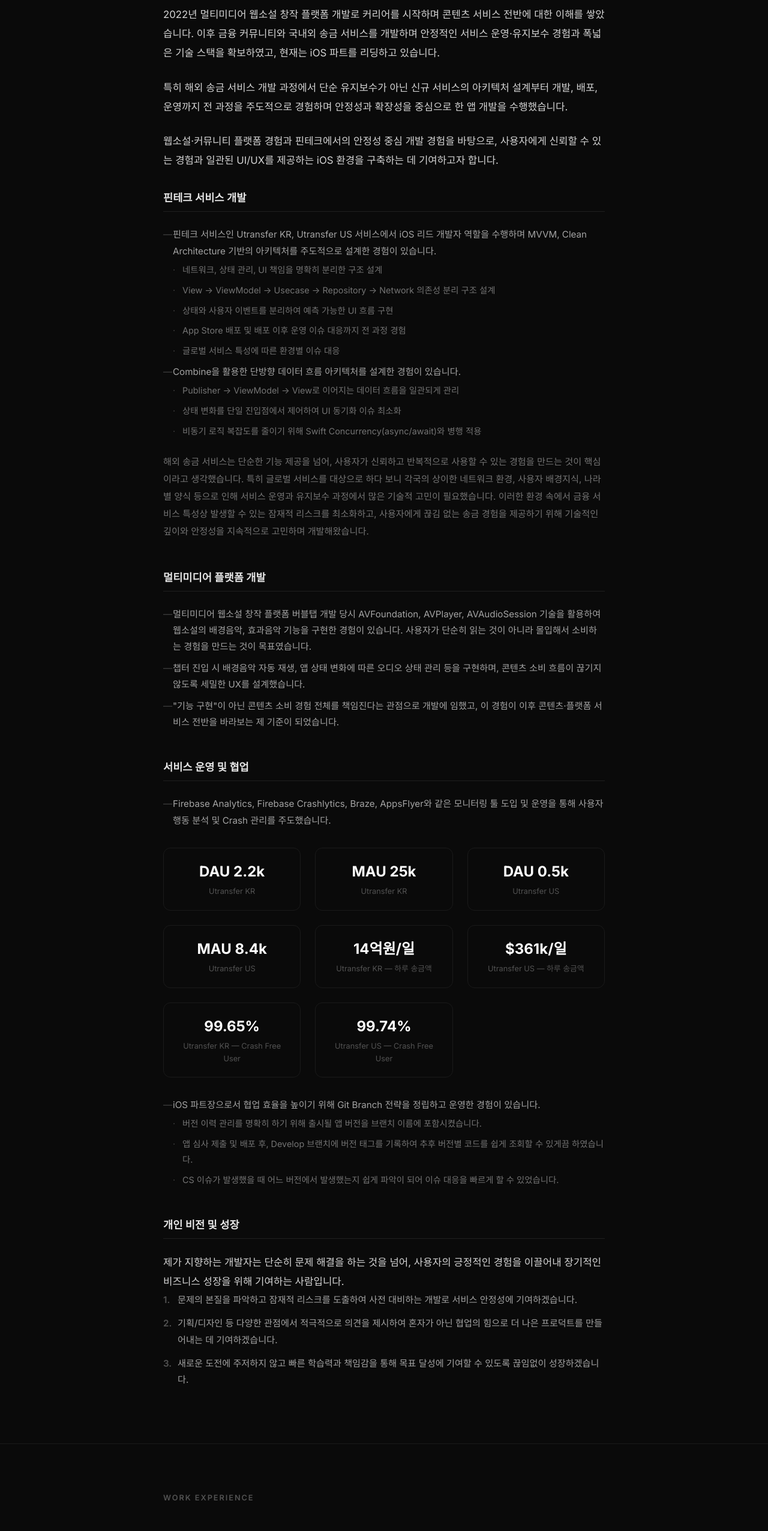
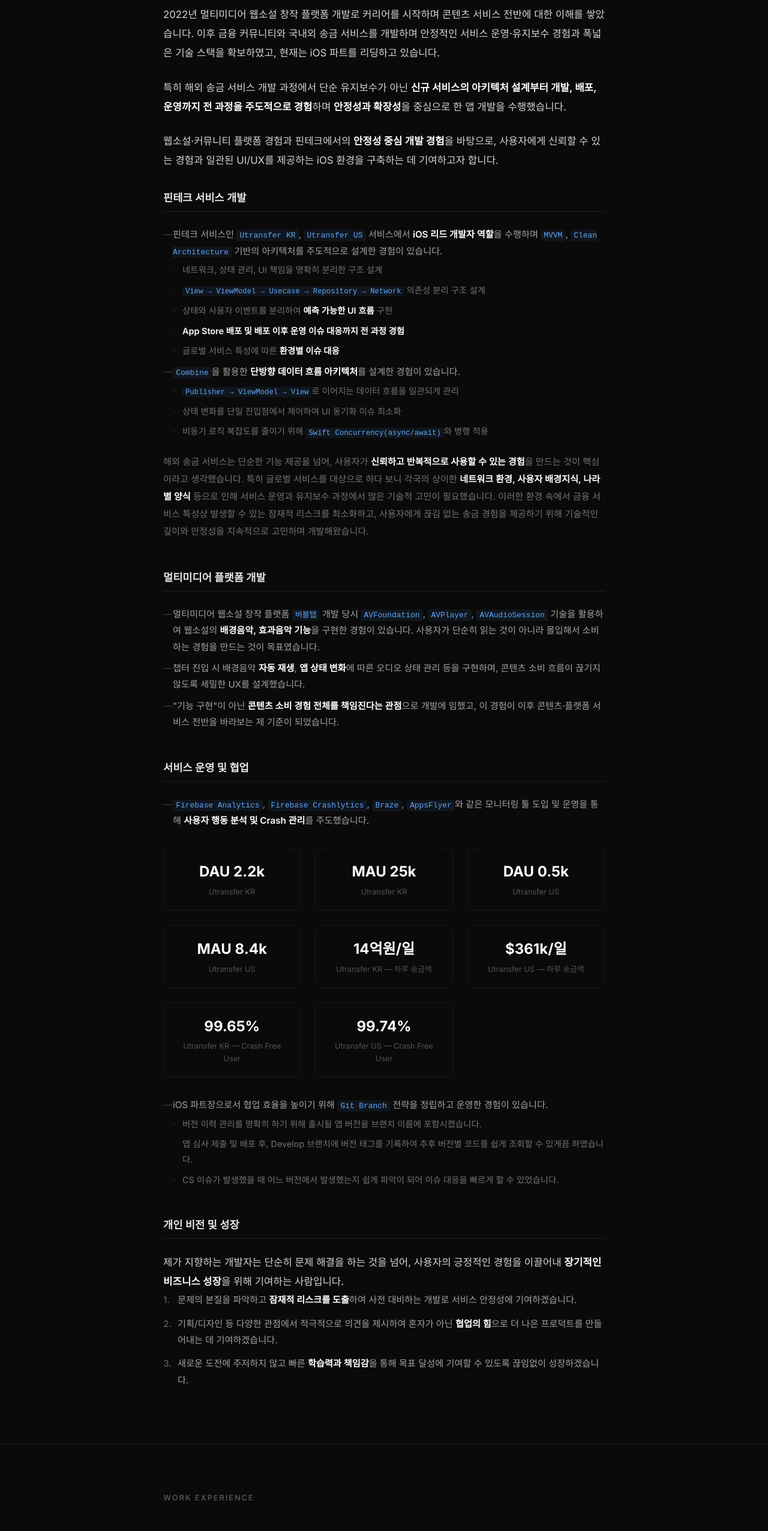
Before and after one commit to kch1285/kch1285.github.io, a plain HTML site: page index.html in a window 1280 px wide. Shown: the part 940-3492 px from the top of the page at 60% size. Drawn offline with Linux system fonts and the light colour scheme.

Commit message:
feat: 이력서 내용 반영 및 디자인 완성

```diff
--- a/index.html
+++ b/index.html
@@ -205,6 +205,21 @@
     .about-bullets li ul li::before {
       content: '·';
       color: #404040;
+    }
+
+    /* Emphasis styles — PDF 강조 스타일 반영 */
+    strong, b {
+      color: #fff;
+      font-weight: 600;
+    }
+
+    code {
+      font-family: 'SF Mono', 'Fira Code', monospace;
+      font-size: 0.85em;
+      color: #60a5fa;
+      background: rgba(96, 165, 250, 0.08);
+      padding: 0.15em 0.4em;
+      border-radius: 3px;
     }
 
     .about-paragraph {
@@ -561,53 +576,53 @@
       </p>
       <br>
       <p class="about-text">
-        특히 해외 송금 서비스 개발 과정에서 단순 유지보수가 아닌 신규 서비스의 아키텍처 설계부터 개발, 배포, 운영까지
-        전 과정을 주도적으로 경험하며 안정성과 확장성을 중심으로 한 앱 개발을 수행했습니다.
+        특히 해외 송금 서비스 개발 과정에서 단순 유지보수가 아닌 <strong>신규 서비스의 아키텍처 설계부터 개발, 배포, 운영까지
+        전 과정을 주도적으로 경험</strong>하며 <strong>안정성과 확장성</strong>을 중심으로 한 앱 개발을 수행했습니다.
       </p>
       <br>
       <p class="about-text">
-        웹소설·커뮤니티 플랫폼 경험과 핀테크에서의 안정성 중심 개발 경험을 바탕으로,
+        웹소설·커뮤니티 플랫폼 경험과 핀테크에서의 <strong>안정성 중심 개발 경험</strong>을 바탕으로,
         사용자에게 신뢰할 수 있는 경험과 일관된 UI/UX를 제공하는 iOS 환경을 구축하는 데 기여하고자 합니다.
       </p>
 
       <!-- 핀테크 서비스 개발 -->
       <h3 class="section-subtitle">핀테크 서비스 개발</h3>
       <ul class="about-bullets">
-        <li>핀테크 서비스인 Utransfer KR, Utransfer US 서비스에서 iOS 리드 개발자 역할을 수행하며 MVVM, Clean Architecture 기반의 아키텍처를 주도적으로 설계한 경험이 있습니다.
+        <li>핀테크 서비스인 <code>Utransfer KR</code>, <code>Utransfer US</code> 서비스에서 <strong>iOS 리드 개발자 역할</strong>을 수행하며 <code>MVVM</code>, <code>Clean Architecture</code> 기반의 아키텍처를 주도적으로 설계한 경험이 있습니다.
           <ul>
             <li>네트워크, 상태 관리, UI 책임을 명확히 분리한 구조 설계</li>
-            <li>View → ViewModel → Usecase → Repository → Network 의존성 분리 구조 설계</li>
-            <li>상태와 사용자 이벤트를 분리하여 예측 가능한 UI 흐름 구현</li>
-            <li>App Store 배포 및 배포 이후 운영 이슈 대응까지 전 과정 경험</li>
-            <li>글로벌 서비스 특성에 따른 환경별 이슈 대응</li>
+            <li><code>View → ViewModel → Usecase → Repository → Network</code> 의존성 분리 구조 설계</li>
+            <li>상태와 사용자 이벤트를 분리하여 <strong>예측 가능한 UI 흐름</strong> 구현</li>
+            <li><strong>App Store 배포 및 배포 이후 운영 이슈 대응까지 전 과정 경험</strong></li>
+            <li>글로벌 서비스 특성에 따른 <strong>환경별 이슈 대응</strong></li>
           </ul>
         </li>
-        <li>Combine을 활용한 단방향 데이터 흐름 아키텍처를 설계한 경험이 있습니다.
+        <li><code>Combine</code>을 활용한 <strong>단방향 데이터 흐름 아키텍처</strong>를 설계한 경험이 있습니다.
           <ul>
-            <li>Publisher → ViewModel → View로 이어지는 데이터 흐름을 일관되게 관리</li>
+            <li><code>Publisher → ViewModel → View</code>로 이어지는 데이터 흐름을 일관되게 관리</li>
             <li>상태 변화를 단일 진입점에서 제어하여 UI 동기화 이슈 최소화</li>
-            <li>비동기 로직 복잡도를 줄이기 위해 Swift Concurrency(async/await)와 병행 적용</li>
+            <li>비동기 로직 복잡도를 줄이기 위해 <code>Swift Concurrency(async/await)</code>와 병행 적용</li>
           </ul>
         </li>
       </ul>
       <p class="about-paragraph">
-        해외 송금 서비스는 단순한 기능 제공을 넘어, 사용자가 신뢰하고 반복적으로 사용할 수 있는 경험을 만드는 것이 핵심이라고 생각했습니다.
-        특히 글로벌 서비스를 대상으로 하다 보니 각국의 상이한 네트워크 환경, 사용자 배경지식, 나라 별 양식 등으로 인해 서비스 운영과 유지보수 과정에서 많은 기술적 고민이 필요했습니다.
+        해외 송금 서비스는 단순한 기능 제공을 넘어, 사용자가 <strong>신뢰하고 반복적으로 사용할 수 있는 경험</strong>을 만드는 것이 핵심이라고 생각했습니다.
+        특히 글로벌 서비스를 대상으로 하다 보니 각국의 상이한 <strong>네트워크 환경, 사용자 배경지식, 나라 별 양식</strong> 등으로 인해 서비스 운영과 유지보수 과정에서 많은 기술적 고민이 필요했습니다.
         이러한 환경 속에서 금융 서비스 특성상 발생할 수 있는 잠재적 리스크를 최소화하고, 사용자에게 끊김 없는 송금 경험을 제공하기 위해 기술적인 깊이와 안정성을 지속적으로 고민하며 개발해왔습니다.
       </p>
 
       <!-- 멀티미디어 플랫폼 개발 -->
       <h3 class="section-subtitle">멀티미디어 플랫폼 개발</h3>
       <ul class="about-bullets">
-        <li>멀티미디어 웹소설 창작 플랫폼 버블탭 개발 당시 AVFoundation, AVPlayer, AVAudioSession 기술을 활용하여 웹소설의 배경음악, 효과음악 기능을 구현한 경험이 있습니다. 사용자가 단순히 읽는 것이 아니라 몰입해서 소비하는 경험을 만드는 것이 목표였습니다.</li>
-        <li>챕터 진입 시 배경음악 자동 재생, 앱 상태 변화에 따른 오디오 상태 관리 등을 구현하며, 콘텐츠 소비 흐름이 끊기지 않도록 세밀한 UX를 설계했습니다.</li>
-        <li>"기능 구현"이 아닌 콘텐츠 소비 경험 전체를 책임진다는 관점으로 개발에 임했고, 이 경험이 이후 콘텐츠·플랫폼 서비스 전반을 바라보는 제 기준이 되었습니다.</li>
+        <li>멀티미디어 웹소설 창작 플랫폼 <code>버블탭</code> 개발 당시 <code>AVFoundation</code>, <code>AVPlayer</code>, <code>AVAudioSession</code> 기술을 활용하여 웹소설의 <strong>배경음악, 효과음악 기능</strong>을 구현한 경험이 있습니다. 사용자가 단순히 읽는 것이 아니라 몰입해서 소비하는 경험을 만드는 것이 목표였습니다.</li>
+        <li>챕터 진입 시 배경음악 <strong>자동 재생</strong>, <strong>앱 상태 변화</strong>에 따른 오디오 상태 관리 등을 구현하며, 콘텐츠 소비 흐름이 끊기지 않도록 세밀한 UX를 설계했습니다.</li>
+        <li>"기능 구현"이 아닌 <strong>콘텐츠 소비 경험 전체를 책임진다는 관점</strong>으로 개발에 임했고, 이 경험이 이후 콘텐츠·플랫폼 서비스 전반을 바라보는 제 기준이 되었습니다.</li>
       </ul>
 
       <!-- 서비스 운영 및 협업 -->
       <h3 class="section-subtitle">서비스 운영 및 협업</h3>
       <ul class="about-bullets">
-        <li>Firebase Analytics, Firebase Crashlytics, Braze, AppsFlyer와 같은 모니터링 툴 도입 및 운영을 통해 사용자 행동 분석 및 Crash 관리를 주도했습니다.</li>
+        <li><code>Firebase Analytics</code>, <code>Firebase Crashlytics</code>, <code>Braze</code>, <code>AppsFlyer</code>와 같은 모니터링 툴 도입 및 운영을 통해 <strong>사용자 행동 분석 및 Crash 관리</strong>를 주도했습니다.</li>
       </ul>
 
       <div class="stats-grid">
@@ -646,7 +661,7 @@
       </div>
 
       <ul class="about-bullets">
-        <li>iOS 파트장으로서 협업 효율을 높이기 위해 Git Branch 전략을 정립하고 운영한 경험이 있습니다.
+        <li>iOS 파트장으로서 협업 효율을 높이기 위해 <code>Git Branch</code> 전략을 정립하고 운영한 경험이 있습니다.
           <ul>
             <li>버전 이력 관리를 명확히 하기 위해 출시될 앱 버전을 브랜치 이름에 포함시켰습니다.</li>
             <li>앱 심사 제출 및 배포 후, Develop 브랜치에 버전 태그를 기록하여 추후 버전별 코드를 쉽게 조회할 수 있게끔 하였습니다.</li>
@@ -658,12 +673,12 @@
       <!-- 개인 비전 및 성장 -->
       <h3 class="section-subtitle">개인 비전 및 성장</h3>
       <p class="about-text">
-        제가 지향하는 개발자는 단순히 문제 해결을 하는 것을 넘어, 사용자의 긍정적인 경험을 이끌어내 장기적인 비즈니스 성장을 위해 기여하는 사람입니다.
+        제가 지향하는 개발자는 단순히 문제 해결을 하는 것을 넘어, 사용자의 긍정적인 경험을 이끌어내 <strong>장기적인 비즈니스 성장</strong>을 위해 기여하는 사람입니다.
       </p>
       <ol class="vision-list">
-        <li>문제의 본질을 파악하고 잠재적 리스크를 도출하여 사전 대비하는 개발로 서비스 안정성에 기여하겠습니다.</li>
-        <li>기획/디자인 등 다양한 관점에서 적극적으로 의견을 제시하여 혼자가 아닌 협업의 힘으로 더 나은 프로덕트를 만들어내는 데 기여하겠습니다.</li>
-        <li>새로운 도전에 주저하지 않고 빠른 학습력과 책임감을 통해 목표 달성에 기여할 수 있도록 끊임없이 성장하겠습니다.</li>
+        <li>문제의 본질을 파악하고 <strong>잠재적 리스크를 도출</strong>하여 사전 대비하는 개발로 서비스 안정성에 기여하겠습니다.</li>
+        <li>기획/디자인 등 다양한 관점에서 적극적으로 의견을 제시하여 혼자가 아닌 <strong>협업의 힘</strong>으로 더 나은 프로덕트를 만들어내는 데 기여하겠습니다.</li>
+        <li>새로운 도전에 주저하지 않고 빠른 <strong>학습력과 책임감</strong>을 통해 목표 달성에 기여할 수 있도록 끊임없이 성장하겠습니다.</li>
       </ol>
     </div>
   </section>
@@ -697,30 +712,30 @@
 
           <p style="font-size:0.85rem; color:#525252; font-weight:600; margin-bottom:0.75rem;">My Role & Responsibilities</p>
           <ul class="exp-desc">
-            <li>효율적인 협업 및 생산성 증대를 위한 프로젝트 아키텍처(MVVM, Clean Architecture) 설계, 코드 컨벤션 및 Git Branch 전략 정립</li>
+            <li>효율적인 협업 및 생산성 증대를 위한 프로젝트 아키텍처(<code>MVVM</code>, <code>Clean Architecture</code>) 설계, 코드 컨벤션 및 <code>Git Branch</code> 전략 정립</li>
             <li>전반적인 기술 스택 정의, 업무 분배, 코드 리뷰 진행</li>
             <li>앱 심사 제출, 심사 거절 대응 및 배포 수행, 릴리즈 노트 작성</li>
-            <li>구글 로그인, 페이스북 로그인, 애플 로그인, 네이버 로그인, 카카오 로그인 기능 개발</li>
-            <li>구글 플레이스 SDK를 이용한 주소 검색 기능 개발
+            <li><strong>구글 로그인, 페이스북 로그인, 애플 로그인, 네이버 로그인, 카카오 로그인</strong> 기능 개발</li>
+            <li><code>구글 플레이스 SDK</code>를 이용한 <strong>주소 검색 기능</strong> 개발
               <ul>
-                <li>주소 입력 시 구글 플레이스 API를 사용할 경우 비용 과다 방지를 위한 debounce 처리</li>
+                <li>주소 입력 시 구글 플레이스 API를 사용할 경우 비용 과다 방지를 위한 <code>debounce</code> 처리</li>
               </ul>
             </li>
-            <li>카카오맵 SDK를 이용한 지도 내 편의점 및 ATM 위치 표기 기능 개발</li>
-            <li>해외 송금, 월렛, KYC, 오픈뱅킹 등 금융 서비스의 핵심(Core) 기능 개발
+            <li><code>카카오맵 SDK</code>를 이용한 지도 내 편의점 및 ATM 위치 표기 기능 개발</li>
+            <li><strong>해외 송금, 월렛, KYC, 오픈뱅킹</strong> 등 금융 서비스의 핵심(Core) 기능 개발
               <ul>
                 <li>송금 국가, MSO마다 변하는 코리더를 대응하기 위해 서버 데이터 기반으로 UI 개발</li>
               </ul>
             </li>
-            <li>금융 보안원 취약점 점검 대응 및 완료하여 서비스 안정성 확보
+            <li><strong>금융 보안원 취약점 점검</strong> 대응 및 완료하여 서비스 안정성 확보
               <ul>
                 <li>카메라 신분증 인증 후 메모리 내 중요 평문 노출 이슈 해결을 위한 인증 완료 시 시스템 tmp 폴더 파일 삭제 적용</li>
-                <li>탈옥, 메모리 덤프 방지를 위해 테스트폰 활용, Dopamine과 Frida를 이용하여 메모리 덤프 테스트 및 대응</li>
-                <li>네이버 클라우드 플랫폼 앱 보안 솔루션 AppSafer 적용</li>
+                <li>탈옥, 메모리 덤프 방지를 위해 테스트폰 활용, <code>Dopamine</code>과 <code>Frida</code>를 이용하여 메모리 덤프 테스트 및 대응</li>
+                <li>네이버 클라우드 플랫폼 앱 보안 솔루션 <code>AppSafer</code> 적용</li>
                 <li>캡처 및 녹화 방지 기능을 구현하여 보안 강화</li>
               </ul>
             </li>
-            <li>Firebase Analytics, Firebase Crashlytics 도입하여 서비스 안정화에 기여</li>
+            <li><code>Firebase Analytics</code>, <code>Firebase Crashlytics</code> 도입하여 서비스 안정화에 기여</li>
             <li>글로벌 서비스 특성에 따른 환경별 이슈 대응 (네트워크 환경, 사용자 배경지식, 나라별 양식 등)</li>
             <li>App Store 배포 및 배포 이후 운영 이슈 대응까지 전 과정 경험</li>
           </ul>
@@ -780,17 +795,17 @@
 
           <p style="font-size:0.85rem; color:#525252; font-weight:600; margin-bottom:0.75rem;">My Role & Responsibilities</p>
           <ul class="exp-desc">
-            <li>NESS 출금 내역 화면 개발 및 pagination 방식 개선
+            <li>NESS 출금 내역 화면 개발 및 <code>pagination</code> 방식 개선
               <ul>
                 <li>collectionView의 contentOffset 값이 셀의 높이와 셀의 수를 곱한 값보다 커질 경우 pagination → 마지막 index && cell count % 20 == 0 방식으로 개선</li>
               </ul>
             </li>
             <li>추천인 코드 공유 및 회원가입 기능 개발
               <ul>
-                <li>초대 코드를 받아 앱스토어 다운로드 이후 앱 진입 시 초대코드 데이터 보존을 위해 Deferred Deep Linking 사용</li>
+                <li>초대 코드를 받아 앱스토어 다운로드 이후 앱 진입 시 초대코드 데이터 보존을 위해 <code>Deferred Deep Linking</code> 사용</li>
               </ul>
             </li>
-            <li>글로벌 서비스 확장을 위해 Localizable.strings를 활용하여 다국어 처리</li>
+            <li>글로벌 서비스 확장을 위해 <code>Localizable.strings</code>를 활용하여 다국어 처리</li>
           </ul>
 
           <div class="tech-group">
@@ -824,17 +839,17 @@
           <p style="font-size:0.85rem; color:#525252; font-weight:600; margin-bottom:0.75rem;">My Role & Responsibilities</p>
           <ul class="exp-desc">
             <li>초기 버블탭 출시 기여 및 유지보수</li>
-            <li>불필요한 서드파티 라이브러리를 제거하여 네이티브 코드로 구현함(ObjectMapper → Codable)으로써 앱 경량화에 기여</li>
-            <li>In-App Purchase 기능 개발 및 개선하여 결제 성공/실패 로직의 안정성 확보
+            <li>불필요한 서드파티 라이브러리를 제거하여 네이티브 코드로 구현함(<code>ObjectMapper</code> → <code>Codable</code>)으로써 <strong>앱 경량화</strong>에 기여</li>
+            <li><code>In-App Purchase</code> 기능 개발 및 개선하여 결제 성공/실패 로직의 안정성 확보
               <ul>
-                <li>중복 인앱결제 이슈가 발생하지 않게 SKPaymentQueue의 transaction이 한 개일 때만 결제 진행</li>
+                <li>중복 인앱결제 이슈가 발생하지 않게 <code>SKPaymentQueue</code>의 transaction이 한 개일 때만 결제 진행</li>
                 <li>결제가 진행되면 버블탭 서버에 영수증 검증을 하여 결제 완료 처리</li>
               </ul>
             </li>
             <li>에피소드 자동 재생 기능 개발
               <ul>
-                <li>자동 재생 시 기기 화면이 자동으로 꺼지는 이슈가 있어 isIdleTimerDisabled로 대응</li>
-                <li>앱이 inactive, background 상태일 때에도 자동재생되는 이슈가 발생하여 applicationWillResignActive, applicationDidBecomeActive 대응</li>
+                <li>자동 재생 시 기기 화면이 자동으로 꺼지는 이슈가 있어 <code>isIdleTimerDisabled</code>로 대응</li>
+                <li>앱이 inactive, background 상태일 때에도 자동재생되는 이슈가 발생하여 <code>applicationWillResignActive</code>, <code>applicationDidBecomeActive</code> 대응</li>
               </ul>
             </li>
             <li>에피소드 글자 크기 조정 기능 개발
@@ -842,13 +857,13 @@
                 <li>글자 크기 조정 시 말풍선 크기 또한 변하여 스크롤 포지션이 이상해지는 이슈가 발생하여 최상단 indexPath로 스크롤 될 수 있도록 대응</li>
               </ul>
             </li>
-            <li>용량이 큰 이미지로 에피소드 제작 시 크래시가 발생하여 앱 내 모든 이미지에 대해 WebP 포맷 제시 및 적용</li>
-            <li>AVFoundation, AVPlayer, AVAudioSession을 활용하여 배경음악 및 효과음악 재생 기능 개발
+            <li>용량이 큰 이미지로 에피소드 제작 시 크래시가 발생하여 앱 내 모든 이미지에 대해 <code>WebP</code> 포맷 제시 및 적용</li>
+            <li><code>AVFoundation</code>, <code>AVPlayer</code>, <code>AVAudioSession</code>을 활용하여 <strong>배경음악 및 효과음악 재생 기능</strong> 개발
               <ul>
                 <li>에피소드에 사용되는 오디오 개수가 많을 경우 다운로드 로딩이 오래 걸리는 이슈가 발생하여 제한 개수를 두어 다운 받고, 나머지는 백그라운드에서 다운로드받도록 개선</li>
               </ul>
             </li>
-            <li>Alamofire RequestInterceptor를 이용하여 네트워크 모듈 개선</li>
+            <li><code>Alamofire RequestInterceptor</code>를 이용하여 네트워크 모듈 개선</li>
           </ul>
 
           <div class="tech-group">
```
